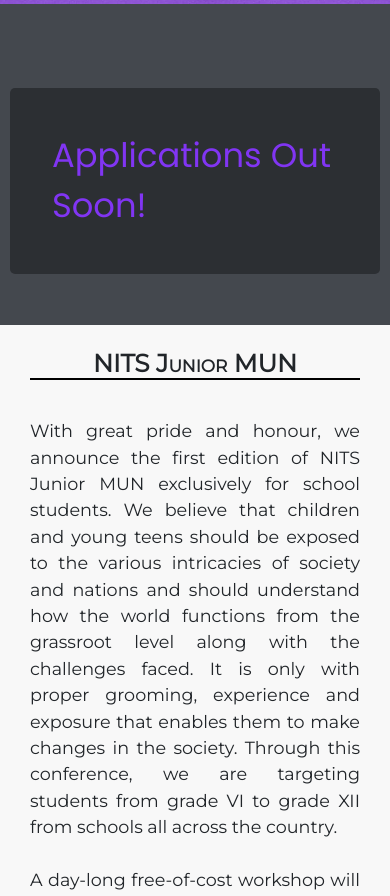
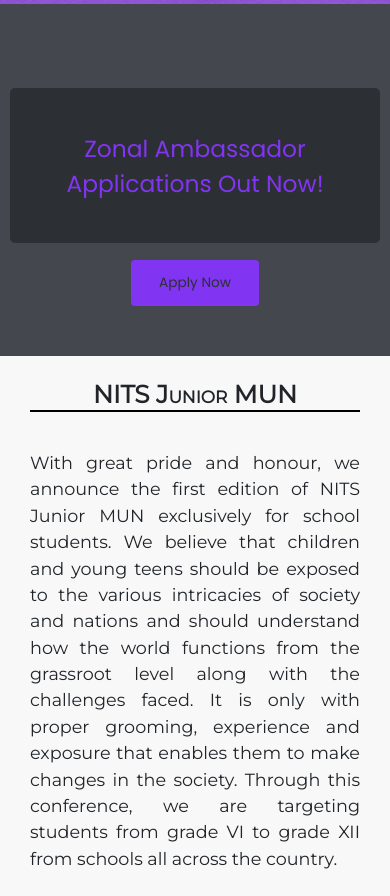
Before and after one commit to nitsmun/nitsmun2021-22, a React (Create React App) app: page / in a window 390 px wide. Shown: the part 840-1736 px from the top of the page. Built offline with nearby package versions, Linux system fonts and the light colour scheme.

Commit message:
Updated timer notice

```diff
--- a/src/components/Timer.css
+++ b/src/components/Timer.css
@@ -1,5 +1,4 @@
 div#timer {
-
 	/**Position**/
 	position: relative;
 	top: 0;
@@ -68,8 +67,7 @@
 	color: var(--theme4-100);
 }
 
-@media screen and (max-width : 1000px) {
-
+@media screen and (max-width: 1000px) {
 	div#timer {
 		width: 95%;
 	}
@@ -97,14 +95,14 @@
 	}
 
 	div.coming-soon {
-    font-size: 4vh;
+		font-size: 6vw;
 	}
 }
-.timer-heading h2{
+.timer-heading h2 {
 	font-size: 5vh;
 }
-@media screen and (max-width : 700px) {
-  .timer-heading h2{
+@media screen and (max-width: 700px) {
+	.timer-heading h2 {
 		font-size: 2.5vh;
 	}
 }
@@ -116,7 +114,7 @@
 	text-align: center;
 }
 
-@media screen and (max-width : 700px) {
+@media screen and (max-width: 700px) {
 	.apply-now {
 		margin: 2vw;
 		font-size: 3vw;
--- a/src/components/Timer.jsx
+++ b/src/components/Timer.jsx
@@ -1,12 +1,13 @@
 // *Hooks*
 import React, { useEffect, useState, Suspense } from 'react'; //? React for the react fragment
-import { Link } from 'react-router-dom';
+// import { Link } from 'react-router-dom';
 
 // *CSS*
 import "./Timer.css";
 import Loading from './Loading';
 
-let btnAllow = false;
+//! let btnAllow = false;
+let btnAllow = true;
 
 //! Date Format : Year, Month(0-11), Date, Hrs, Mins, Secs, Millisecs
 let timeTo = new Date(2020, 9, 16, 0, 0, 0, 0);
@@ -32,7 +33,7 @@
 
   if(timeDiff < 0) {
     timerDisplay = ["Event Coming Soon!"];
-    btnAllow = false;
+    //! btnAllow = false;
   } else {
     btnAllow = true;
     timeIntervals.forEach((interval, index)=> {
@@ -88,8 +89,8 @@
           })}
 
           {display.length === 1 &&
-            <div className="coming-soon">
-              Applications Out Soon!
+            <div className="coming-soon" style={{textAlign: "center"}}>
+              Zonal Ambassador Applications Out Now!
             </div>
           }
 
@@ -97,10 +98,17 @@
 
         {/* <div className="apply-now">Application for delegates and the free workshop open now!</div> */}
 
-        {btnAllow && <Link
+        {/* {btnAllow && <Link
           to="/events/mun-u18#apply"
           className="btn apply-btn"
-        >Apply Now</Link>}
+        >Apply Now</Link>} */}
+
+        {btnAllow && <a
+          href="https://forms.gle/dNALB1mLhyhVwMtHA"
+          className="btn apply-btn"
+          target="_blank"
+          rel="noreferrer"
+        >Apply Now</a>}
     </Suspense>
   )
 }
```
Lines whose indentation alone changed are shown as unchanged.
